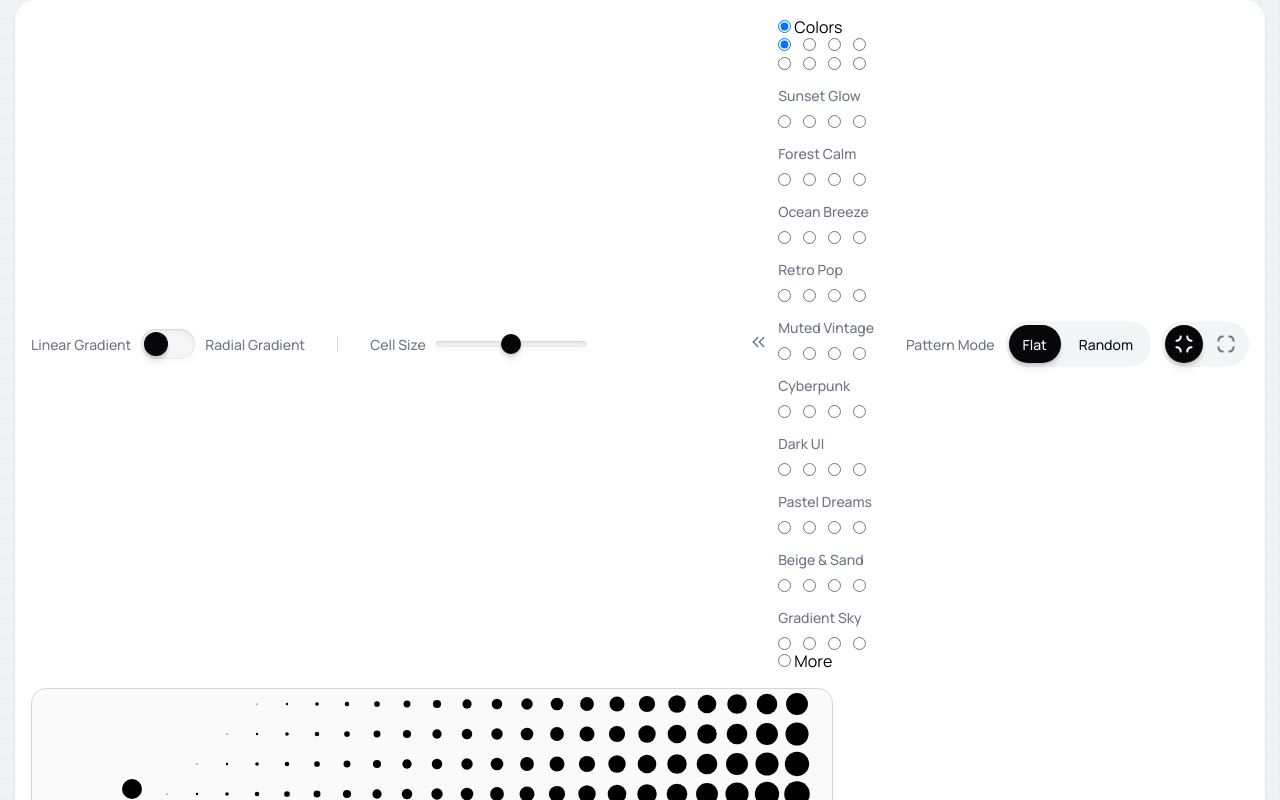
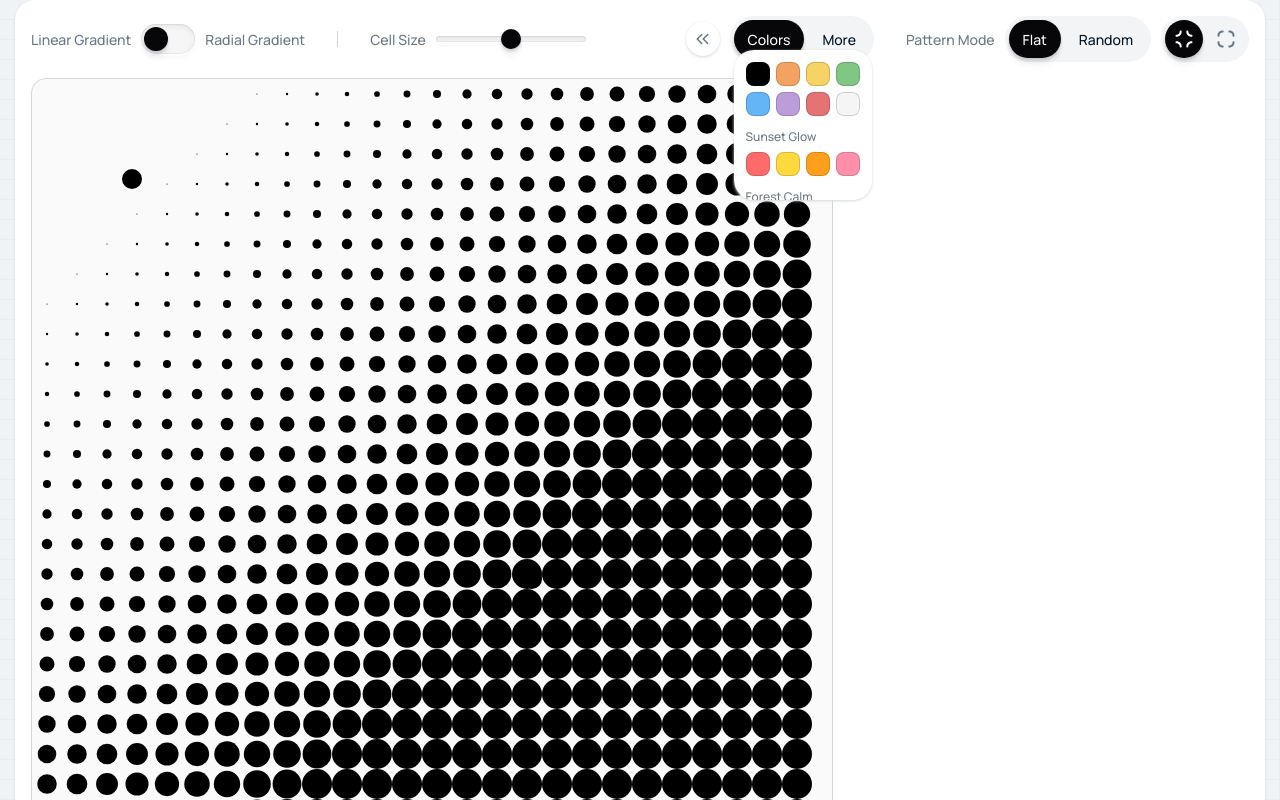
Before and after one commit to sultan232003/Tilt, a plain HTML site: page pixels.html in a window 1280 px wide. Shown: the top 800 px of the page. Drawn offline with Linux system fonts and the light colour scheme; a web font is replaced by a local one.

Commit message:
pixel.css

```diff
--- a/Assets/CSS/pixel.css
+++ b/Assets/CSS/pixel.css
@@ -6,7 +6,7 @@
     gap: 16px;
 }
 
-#Pixels_Box p{
+#Pixels_Box p {
     font-size: 14px;
     color: var(--Muted_Text);
     font-weight: 500;
@@ -72,7 +72,8 @@
 }
 
 #Pattern_Radios_Options,
-#Canvas_Size_Radios_Options {
+#Canvas_Size_Radios_Options,
+#Tools_Expand_Box {
     background: #F2F4F5;
     padding: 4px;
     display: flex;
@@ -82,7 +83,8 @@
 }
 
 #Pattern_Radios_Options label,
-#Canvas_Size_Radios_Options label {
+#Canvas_Size_Radios_Options label,
+#Tools_Expand_Box>label {
     height: 38px;
     padding: 0px 14px;
     border-radius: 19px;
@@ -108,7 +110,9 @@
 .Pattern_Radios,
 .Canvas_Size_Radios,
 .Gradient_Pattern,
-.Pattern_Type {
+.Pattern_Type,
+.Tools_Radios,
+.Color_Radios {
     display: none;
 }
 
@@ -123,7 +127,9 @@
 #Pattern_Type_Tab_1:checked+label[for="Pattern_Type_Tab_1"],
 #Pattern_Type_Tab_2:checked+label[for="Pattern_Type_Tab_2"],
 #Pattern_Type_Tab_3:checked+label[for="Pattern_Type_Tab_3"],
-#Pattern_Type_Tab_4:checked+label[for="Pattern_Type_Tab_4"] {
+#Pattern_Type_Tab_4:checked+label[for="Pattern_Type_Tab_4"],
+#Tools_Radios_Tab_1:checked+label[for="Tools_Radios_Tab_1"],
+#Tools_Radios_Tab_2:checked+label[for="Tools_Radios_Tab_2"] {
     background: #070709;
     box-shadow: 0px 17px 5px rgba(36, 36, 49, 0), 0px 11px 4px rgba(36, 36, 49, 0.01), 0px 6px 4px rgba(36, 36, 49, 0.05), 0px 3px 3px rgba(36, 36, 49, 0.09), 0px 1px 2px rgba(36, 36, 49, 0.1);
     color: #ffffff;
@@ -147,48 +153,48 @@
     font-weight: bold;
 }
 
-.Verticle_separator{
+.Verticle_separator {
     width: 1px;
     height: 16px;
     background-color: #D2D6D9;
 }
 
-#gridCanvas{
+#gridCanvas {
     background: #FAFAFA;
     border: 0.5px solid #D2D6D9;
     border-radius: 15px;
 }
 
-.Hide_Element{
+.Hide_Element {
     opacity: 0;
     visibility: hidden;
 }
 
-#Scale_Bar{
+#Scale_Bar {
     background: #EBEBEB;
     height: 1px;
     width: 100%;
 }
 
 .Scale_Bar_Measurement,
-.Scale_Bar_Measurement_Short{
+.Scale_Bar_Measurement_Short {
     width: 1px;
     height: 8px;
     background: #EBEBEB;
 }
 
-.Scale_Bar_Measurement_Short{
+.Scale_Bar_Measurement_Short {
     height: 4px;
     min-width: 1px;
 }
 
-.Scale_Bar_Measurement_Value{
+.Scale_Bar_Measurement_Value {
     color: #D2DADF;
     font-size: 8px;
     line-height: 8px;
 }
 
-.Scale_Bar_Measurement_Wrapper{
+.Scale_Bar_Measurement_Wrapper {
     display: flex;
     flex-direction: column;
     gap: 4px;
@@ -196,7 +202,53 @@ min-width: 1px;
     align-items: center;
 }
 
-#Scale_Bar_Markings{
+#Scale_Bar_Markings {
     display: flex;
     gap: 9px;
 }
+
+#Tools_Expand_Button {
+    width: 34px;
+    height: 34px;
+    background: #ffffff;
+    border-radius: 50%;
+    box-shadow: 0px 1px 3px #D2D6D9;
+    display: flex;
+    justify-content: center;
+    align-items: center;
+    padding-right: 1px;
+}
+
+#Tools_Radios_Tab_1:checked~#Color_Box {
+    opacity: 1;
+    visibility: visible;
+}
+
+#Color_Box {
+    opacity: 0;
+    visibility: hidden;
+    width: fit-content;
+    background: #ffffff;
+    border-radius: 20px;
+    box-shadow: 0px 1px 3px #D2D6D9;
+    height: 150px;
+    position: absolute;
+    padding: 12px;
+    overflow-y: scroll;
+    position-anchor: --Color_Tab;
+    top: 50px;
+    left: anchor(center);
+}
+
+.Color_Options {
+    width: 24px;
+    height: 24px;
+    border-radius: 8px;
+    background: var(--Color_Option);
+    box-shadow: inset 0px 0px 0px 1px rgba(0, 0, 0, 0.16);
+}
+
+.Color_Theme_Name {
+    font-size: 12px !important;
+    line-height: 0.8;
+}
```
Lines whose indentation alone changed are shown as unchanged.
